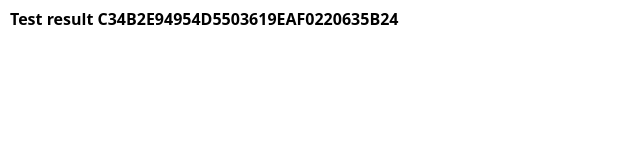
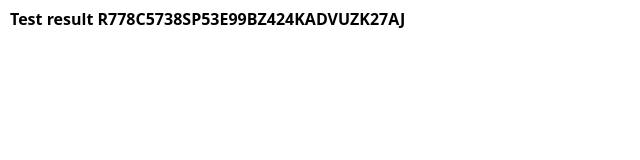
Before and after one commit to medisvit/R778C5738SP53E99BZ424KADVUZK27AJ, a plain HTML site: page index.html in a window 1280 px wide. Shown: the full height of the page, 0-640 px from the left. Drawn offline with nearby package versions, Linux system fonts and the light colour scheme.

Commit message:
Update index.html

```diff
--- a/index.html
+++ b/index.html
@@ -16,7 +16,7 @@
     />
   </head>
   <body style="font-size: 8px">
-    <h1 style="margin: 10px">Test result C34B2E94954D5503619EAF0220635B24</h1>
+    <h1 style="margin: 10px">Test result R778C5738SP53E99BZ424KADVUZK27AJ</h1>
     <img src="test.jpg" alt="" style="max-width: 100%" />
   </body>
 </html>
```
